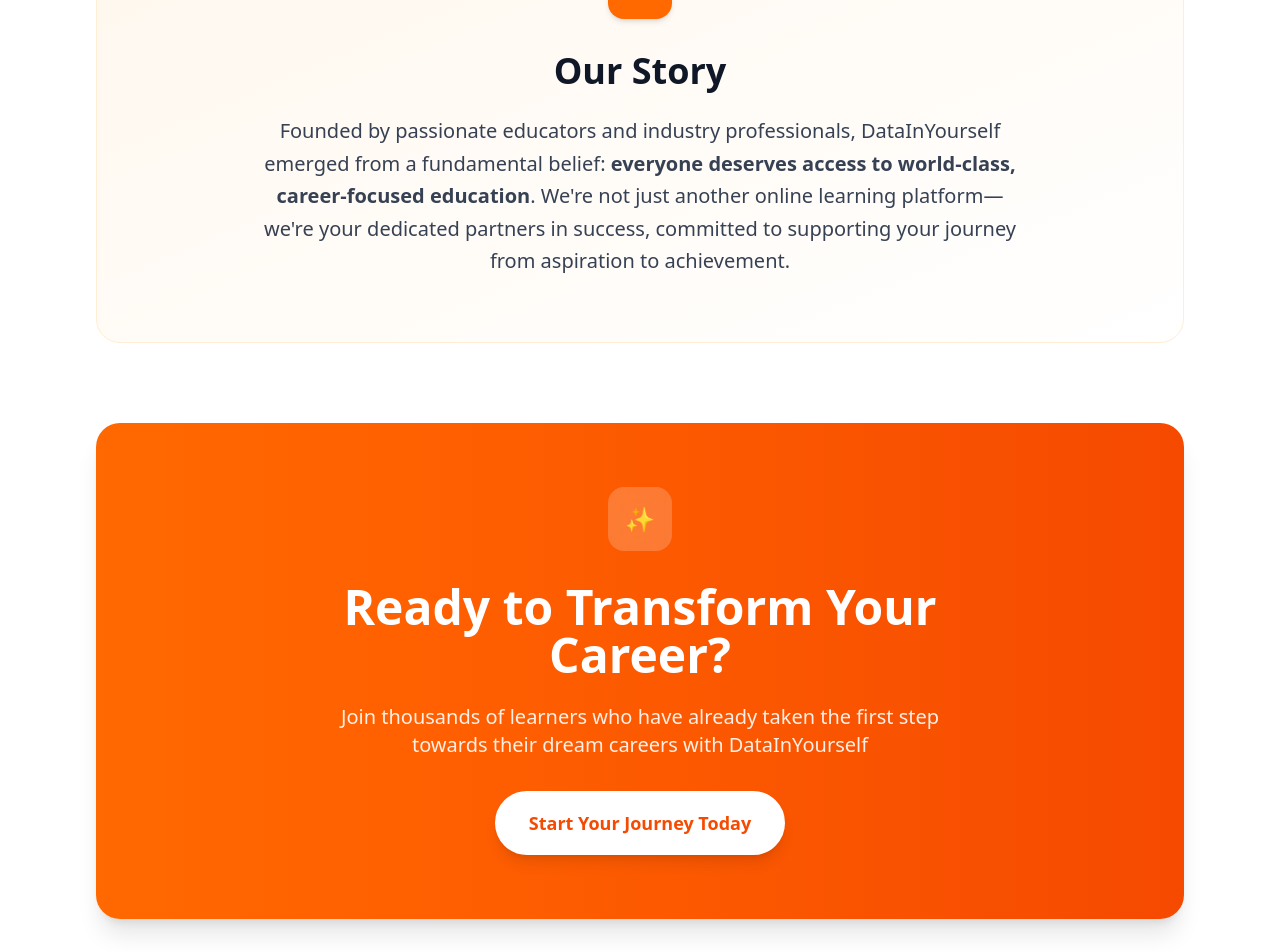
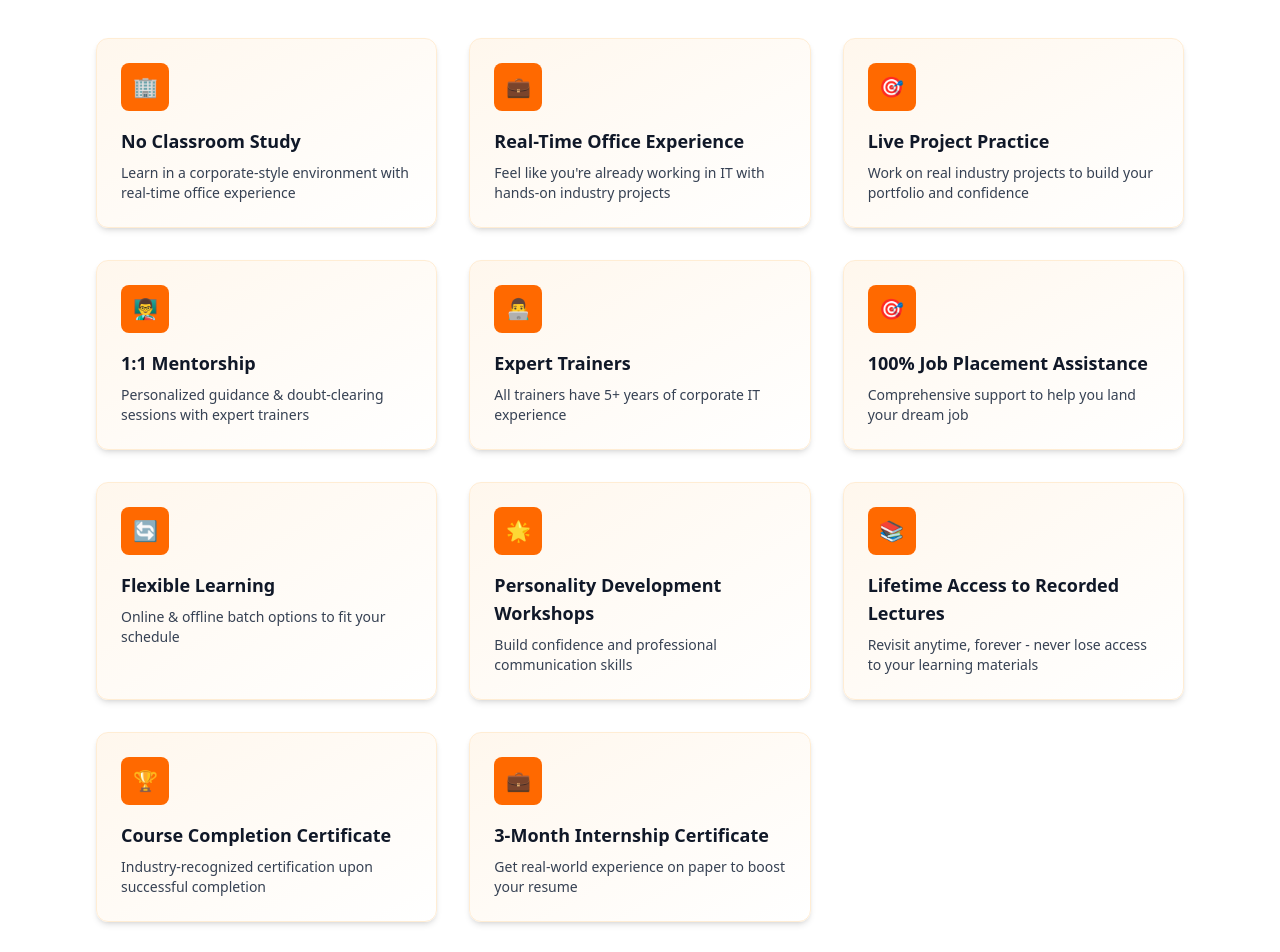
Before and after one commit to nilimaSahu22/DataInYourself, a Next.js app: page /about in a window 1280 px wide. Shown: the part 1660-2612 px from the top of the page. Built offline with nearby package versions, Linux system fonts and the light colour scheme.

Commit message:
added about us

```diff
--- a/app/components/features/AboutUs.tsx
+++ b/app/components/features/AboutUs.tsx
@@ -162,6 +162,152 @@
               <p className="text-gray-700 leading-relaxed">
                 Beyond education, we provide comprehensive career guidance, resume building,
                 interview preparation, and job placement assistance.
+              </p>
+            </div>
+          </div>
+        </div>
+
+        {/* DIY Course Features */}
+        <div className="mb-16 lg:mb-20">
+          <div className="text-center mb-12 lg:mb-16">
+            <h2 className="text-3xl sm:text-4xl font-bold text-gray-900 mb-4">
+              DIY Course Experience
+            </h2>
+            <p className="text-lg text-gray-700 max-w-2xl mx-auto">
+              Discover why our DIY approach revolutionizes learning and career preparation
+            </p>
+          </div>
+
+          <div className="grid grid-cols-1 md:grid-cols-2 lg:grid-cols-3 gap-6 lg:gap-8">
+            <div className="bg-gradient-to-br from-orange-50 to-white rounded-xl p-6 shadow-md border border-orange-100 hover:shadow-lg transition-all duration-300">
+              <div className="w-12 h-12 bg-orange-500 rounded-lg flex items-center justify-center mb-4">
+                <span className="text-xl text-white">🏢</span>
+              </div>
+              <h3 className="text-lg font-bold text-gray-900 mb-2">
+                No Classroom Study
+              </h3>
+              <p className="text-gray-700 text-sm">
+                Learn in a corporate-style environment with real-time office experience
+              </p>
+            </div>
+
+            <div className="bg-gradient-to-br from-orange-50 to-white rounded-xl p-6 shadow-md border border-orange-100 hover:shadow-lg transition-all duration-300">
+              <div className="w-12 h-12 bg-orange-500 rounded-lg flex items-center justify-center mb-4">
+                <span className="text-xl text-white">💼</span>
+              </div>
+              <h3 className="text-lg font-bold text-gray-900 mb-2">
+                Real-Time Office Experience
+              </h3>
+              <p className="text-gray-700 text-sm">
+                Feel like you're already working in IT with hands-on industry projects
+              </p>
+            </div>
+
+            <div className="bg-gradient-to-br from-orange-50 to-white rounded-xl p-6 shadow-md border border-orange-100 hover:shadow-lg transition-all duration-300">
+              <div className="w-12 h-12 bg-orange-500 rounded-lg flex items-center justify-center mb-4">
+                <span className="text-xl text-white">🎯</span>
+              </div>
+              <h3 className="text-lg font-bold text-gray-900 mb-2">
+                Live Project Practice
+              </h3>
+              <p className="text-gray-700 text-sm">
+                Work on real industry projects to build your portfolio and confidence
+              </p>
+            </div>
+
+            <div className="bg-gradient-to-br from-orange-50 to-white rounded-xl p-6 shadow-md border border-orange-100 hover:shadow-lg transition-all duration-300">
+              <div className="w-12 h-12 bg-orange-500 rounded-lg flex items-center justify-center mb-4">
+                <span className="text-xl text-white">👨‍🏫</span>
+              </div>
+              <h3 className="text-lg font-bold text-gray-900 mb-2">
+                1:1 Mentorship
+              </h3>
+              <p className="text-gray-700 text-sm">
+                Personalized guidance & doubt-clearing sessions with expert trainers
+              </p>
+            </div>
+
+            <div className="bg-gradient-to-br from-orange-50 to-white rounded-xl p-6 shadow-md border border-orange-100 hover:shadow-lg transition-all duration-300">
+              <div className="w-12 h-12 bg-orange-500 rounded-lg flex items-center justify-center mb-4">
+                <span className="text-xl text-white">👨‍💻</span>
+              </div>
+              <h3 className="text-lg font-bold text-gray-900 mb-2">
+                Expert Trainers
+              </h3>
+              <p className="text-gray-700 text-sm">
+                All trainers have 5+ years of corporate IT experience
+              </p>
+            </div>
+
+            <div className="bg-gradient-to-br from-orange-50 to-white rounded-xl p-6 shadow-md border border-orange-100 hover:shadow-lg transition-all duration-300">
+              <div className="w-12 h-12 bg-orange-500 rounded-lg flex items-center justify-center mb-4">
+                <span className="text-xl text-white">🎯</span>
+              </div>
+              <h3 className="text-lg font-bold text-gray-900 mb-2">
+                100% Job Placement Assistance
+              </h3>
+              <p className="text-gray-700 text-sm">
+                Comprehensive support to help you land your dream job
+              </p>
+            </div>
+
+            <div className="bg-gradient-to-br from-orange-50 to-white rounded-xl p-6 shadow-md border border-orange-100 hover:shadow-lg transition-all duration-300">
+              <div className="w-12 h-12 bg-orange-500 rounded-lg flex items-center justify-center mb-4">
+                <span className="text-xl text-white">🔄</span>
+              </div>
+              <h3 className="text-lg font-bold text-gray-900 mb-2">
+                Flexible Learning
+              </h3>
+              <p className="text-gray-700 text-sm">
+                Online & offline batch options to fit your schedule
+              </p>
+            </div>
+
+            <div className="bg-gradient-to-br from-orange-50 to-white rounded-xl p-6 shadow-md border border-orange-100 hover:shadow-lg transition-all duration-300">
+              <div className="w-12 h-12 bg-orange-500 rounded-lg flex items-center justify-center mb-4">
+                <span className="text-xl text-white">🌟</span>
+              </div>
+              <h3 className="text-lg font-bold text-gray-900 mb-2">
+                Personality Development Workshops
+              </h3>
+              <p className="text-gray-700 text-sm">
+                Build confidence and professional communication skills
+              </p>
+            </div>
+
+            <div className="bg-gradient-to-br from-orange-50 to-white rounded-xl p-6 shadow-md border border-orange-100 hover:shadow-lg transition-all duration-300">
+              <div className="w-12 h-12 bg-orange-500 rounded-lg flex items-center justify-center mb-4">
+                <span className="text-xl text-white">📚</span>
+              </div>
+              <h3 className="text-lg font-bold text-gray-900 mb-2">
+                Lifetime Access to Recorded Lectures
+              </h3>
+              <p className="text-gray-700 text-sm">
+                Revisit anytime, forever - never lose access to your learning materials
+              </p>
+            </div>
+
+            <div className="bg-gradient-to-br from-orange-50 to-white rounded-xl p-6 shadow-md border border-orange-100 hover:shadow-lg transition-all duration-300">
+              <div className="w-12 h-12 bg-orange-500 rounded-lg flex items-center justify-center mb-4">
+                <span className="text-xl text-white">🏆</span>
+              </div>
+              <h3 className="text-lg font-bold text-gray-900 mb-2">
+                Course Completion Certificate
+              </h3>
+              <p className="text-gray-700 text-sm">
+                Industry-recognized certification upon successful completion
+              </p>
+            </div>
+
+            <div className="bg-gradient-to-br from-orange-50 to-white rounded-xl p-6 shadow-md border border-orange-100 hover:shadow-lg transition-all duration-300">
+              <div className="w-12 h-12 bg-orange-500 rounded-lg flex items-center justify-center mb-4">
+                <span className="text-xl text-white">💼</span>
+              </div>
+              <h3 className="text-lg font-bold text-gray-900 mb-2">
+                3-Month Internship Certificate
+              </h3>
+              <p className="text-gray-700 text-sm">
+                Get real-world experience on paper to boost your resume
               </p>
             </div>
           </div>
```
